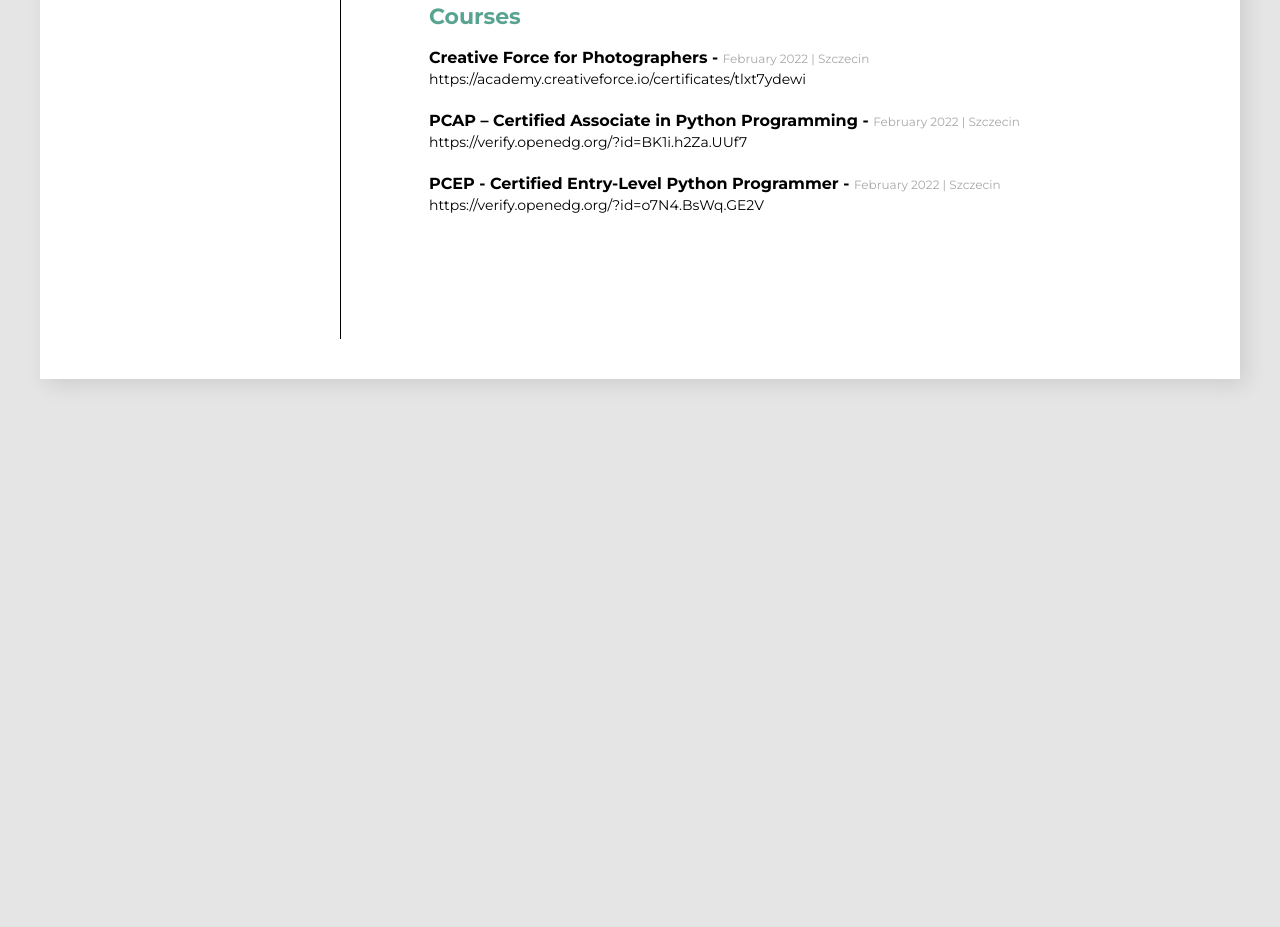
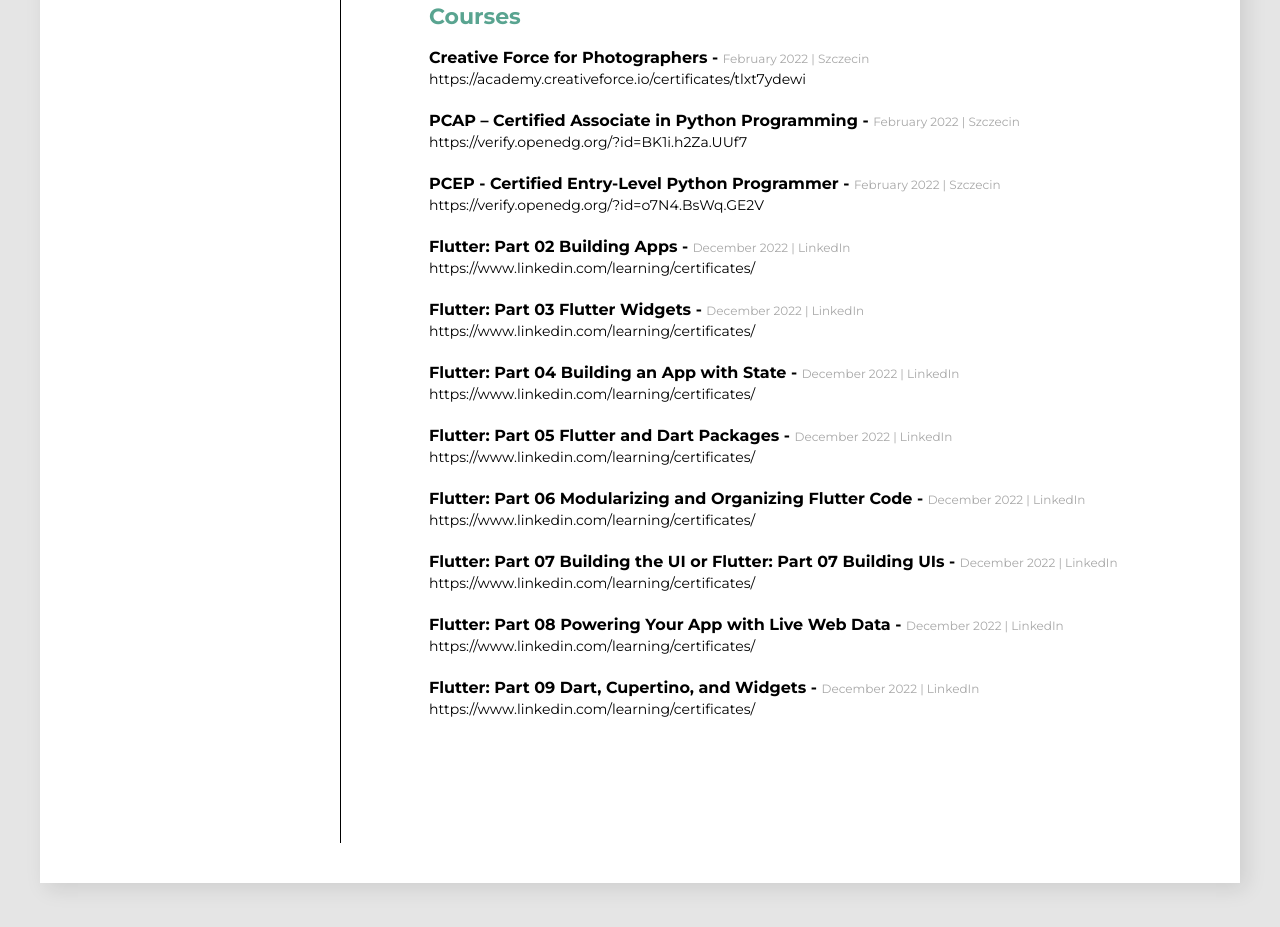
Before and after one commit to Jerszynski/my, a plain HTML site: page index.html in a window 1280 px wide. Shown: the part 1964-2891 px from the top of the page. Before the commit the page ends 2393 px from the top, so only its background shows below. Drawn offline with Linux system fonts and the light colour scheme.

Commit message:
Update - add Flutter courses

```diff
--- a/index.html
+++ b/index.html
@@ -288,6 +288,135 @@
               https://verify.openedg.org/?id=o7N4.BsWq.GE2V</a
             >
           </div>
+
+          <div class="mainContent__Description">
+            <h4 class="mainContent__header">
+              Flutter: Part 02 Building Apps -
+              <span class="mainContent__header--date"
+                >December 2022 | LinkedIn</span
+              >
+            </h4>
+            <a
+              href="https://www.linkedin.com/learning/certificates/0635b80aba5bb90a6b5e5b5a4b0297e40996d44ac798922b42ec7ef65f013b2d"
+              class="mainContent__links"
+              target="_blank"
+            >
+            https://www.linkedin.com/learning/certificates/</a
+            >
+          </div>
+
+          <div class="mainContent__Description">
+            <h4 class="mainContent__header">
+              Flutter: Part 03 Flutter Widgets -
+              <span class="mainContent__header--date"
+                >December 2022 | LinkedIn</span
+              >
+            </h4>
+            <a
+              href="https://www.linkedin.com/learning/certificates/ffee2f1c94ca80042cdfb58ca7033cc30aa4e329d7e8e73f61d05dae9764498e"
+              class="mainContent__links"
+              target="_blank"
+            >
+            https://www.linkedin.com/learning/certificates/</a
+            >
+          </div>
+
+          <div class="mainContent__Description">
+            <h4 class="mainContent__header">
+              Flutter: Part 04 Building an App with State -
+              <span class="mainContent__header--date"
+                >December 2022 | LinkedIn</span
+              >
+            </h4>
+            <a
+              href="https://www.linkedin.com/learning/certificates/7f84c0f4cff570e4206157385c3edd805863ee2d015ca5650d188605f97d776b"
+              class="mainContent__links"
+              target="_blank"
+            >
+            https://www.linkedin.com/learning/certificates/</a
+            >
+          </div>
+
+          <div class="mainContent__Description">
+            <h4 class="mainContent__header">
+              Flutter: Part 05 Flutter and Dart Packages -
+              <span class="mainContent__header--date"
+                >December 2022 | LinkedIn</span
+              >
+            </h4>
+            <a
+              href="https://www.linkedin.com/learning/certificates/2a8d6c22d6aefc897ae8c69dd69570d4eef4b954d52fa536ce98ff68902a63d4"
+              class="mainContent__links"
+              target="_blank"
+            >
+            https://www.linkedin.com/learning/certificates/</a
+            >
+          </div>
+
+          <div class="mainContent__Description">
+            <h4 class="mainContent__header">
+              Flutter: Part 06 Modularizing and Organizing Flutter Code -
+              <span class="mainContent__header--date"
+                >December 2022 | LinkedIn</span
+              >
+            </h4>
+            <a
+              href="https://www.linkedin.com/learning/certificates/da291ef249d65c8bbe10327afadafbee34937878abc744644d1de1da3e7b1acf"
+              class="mainContent__links"
+              target="_blank"
+            >
+            https://www.linkedin.com/learning/certificates/</a
+            >
+          </div>
+
+          <div class="mainContent__Description">
+            <h4 class="mainContent__header">
+              Flutter: Part 07 Building the UI or Flutter: Part 07 Building UIs -
+              <span class="mainContent__header--date"
+                >December 2022 | LinkedIn</span
+              >
+            </h4>
+            <a
+              href="https://www.linkedin.com/learning/certificates/25e17cd636a35414cb7f72f7bcf39fdf8edb38bbfb196364fee23f098bb044c9"
+              class="mainContent__links"
+              target="_blank"
+            >
+            https://www.linkedin.com/learning/certificates/</a
+            >
+          </div>
+
+          <div class="mainContent__Description">
+            <h4 class="mainContent__header">
+              Flutter: Part 08 Powering Your App with Live Web Data -
+              <span class="mainContent__header--date"
+                >December 2022 | LinkedIn</span
+              >
+            </h4>
+            <a
+              href="https://www.linkedin.com/learning/certificates/02a088e924054fadbb91fa5f582c691146fda7ef5539b48e894d13a5e43c78e4"
+              class="mainContent__links"
+              target="_blank"
+            >
+            https://www.linkedin.com/learning/certificates/</a
+            >
+          </div>
+
+          <div class="mainContent__Description">
+            <h4 class="mainContent__header">
+              Flutter: Part 09 Dart, Cupertino, and Widgets -
+              <span class="mainContent__header--date"
+                >December 2022 | LinkedIn</span
+              >
+            </h4>
+            <a
+              href="https://www.linkedin.com/learning/certificates/255e1d14f28eb6aadfaf0f03c691df500e1175a2eaf1573fabbb47a7be64b2f9"
+              class="mainContent__links"
+              target="_blank"
+            >
+            https://www.linkedin.com/learning/certificates/</a
+            >
+          </div>
+
         </div>
       </main>
 
```
